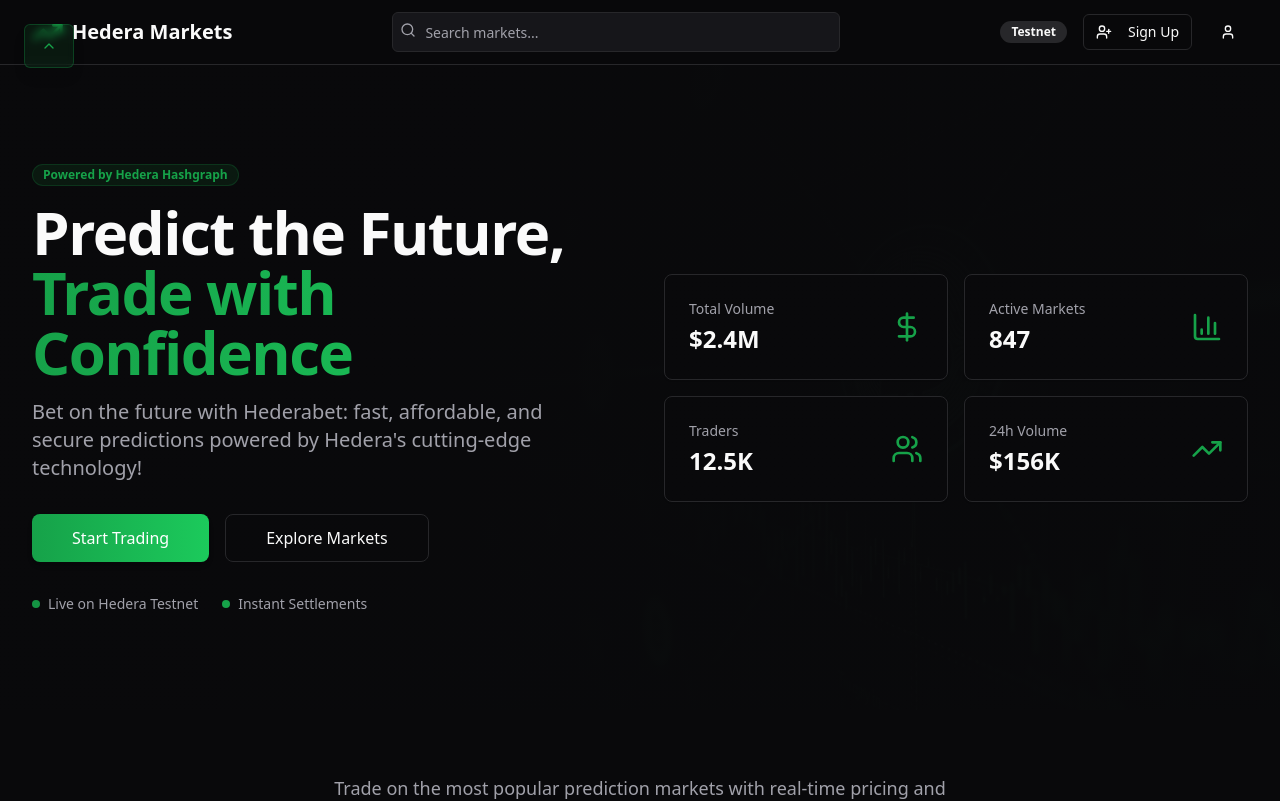
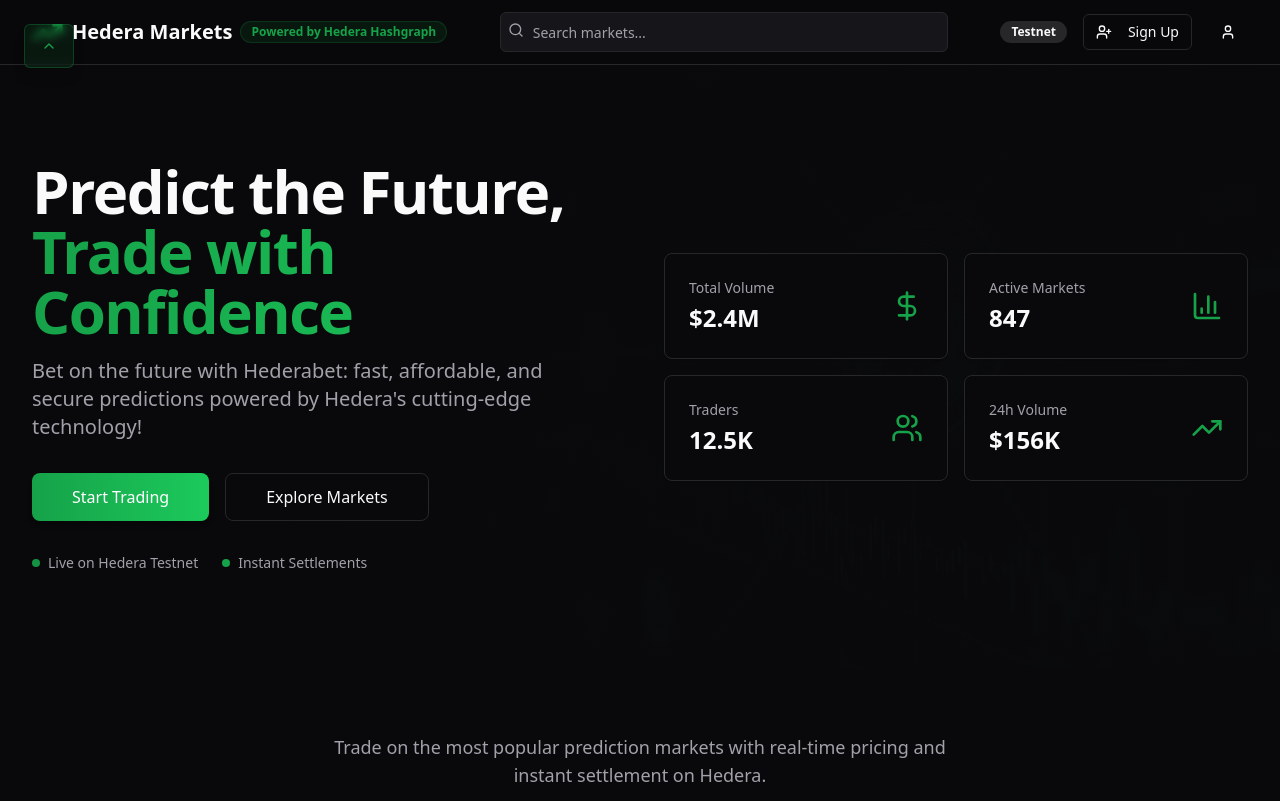
Before and after one commit to Amplified-Information/testing, a React (Vite) app: page / in a window 1280 px wide. Shown: the top 801 px of the page. Built offline with nearby package versions, Linux system fonts and the light colour scheme.

Commit message:
Move powered by text
Move "Powered by Hedera Hashgraph" to the right of the "Hedera Markets" logo in the header.

```diff
--- a/src/components/Hero/HeroSection.tsx
+++ b/src/components/Hero/HeroSection.tsx
@@ -33,10 +33,6 @@ const HeroSection = () => {
               {/* Content */}
               <div className="space-y-8">
                 <div className="space-y-4">
-                  <Badge variant="outline" className="bg-primary/10 text-primary border-primary/20">
-                    Powered by Hedera Hashgraph
-                  </Badge>
-
                   <h1 className="text-4xl lg:text-6xl font-bold tracking-tight">
                     Predict the Future,
                     <span className="block text-transparent bg-gradient-to-r from-primary to-primary-glow bg-clip-text">
--- a/src/components/Layout/Header.tsx
+++ b/src/components/Layout/Header.tsx
@@ -26,6 +26,9 @@ const Header = () => {
         <Link to="/" className="flex items-center space-x-2">
           <TrendingUp className="h-8 w-8 text-primary" />
           <span className="text-xl font-bold">Hedera Markets</span>
+          <Badge variant="outline" className="bg-primary/10 text-primary border-primary/20 ml-3">
+            Powered by Hedera Hashgraph
+          </Badge>
         </Link>
 
         {/* Search */}
```
